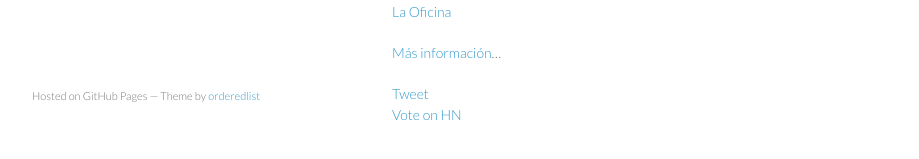
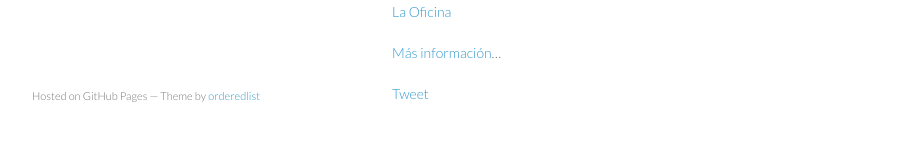
Before and after one commit to josejuansanchez/josejuansanchez.github.io, a Jekyll site: the page built from _posts/2013-11-22-charlas-sobre-android-en-almera-noviembre.md, in a window 1280 px wide and 1026 px high. Shown: the part 851-1010 px from the top of the window, without its empty margins (178-1097 px from the left). Built offline with Jekyll 4.4.1, drawn with Linux system fonts in a browser that asks for light colours; comment, search, counter and statistics services are not loaded.

Commit message:
Changes in layout

```diff
--- a/_layouts/post.html
+++ b/_layouts/post.html
@@ -7,36 +7,29 @@
 <p>{{page.date | date_to_string}}</p>
 <hr/>
 {{content}}
+</article>
 
 <div class="social">
 	<a href="https://twitter.com/share" class="twitter-share-button">Tweet</a>
 	<div data-size="medium" data-annotation="bubble" data-width="300" class="g-plusone"></div>
-    <a href="http://news.ycombinator.com/submit" class="hn-share-button">Vote on HN</a>
 </div>
+
 <div id="comments">
 	<div id="disqus_thread"></div>
 </div>
-      <script>
-        (function(d, t) {
-          var g = d.createElement(t),
-              s = d.getElementsByTagName(t)[0];
-          g.src = '//hnbutton.appspot.com/static/hn.min.js';
-          s.parentNode.insertBefore(g, s);
-        }(document, 'script'));
 
-      </script>
 <script>
 !function(d,s,id){var js,fjs=d.getElementsByTagName(s)[0];if(!d.getElementById(id)){js=d.createElement(s);js.id=id;js.src="https://platform.twitter.com/widgets.js";fjs.parentNode.insertBefore(js,fjs);}}(document,"script","twitter-wjs");
+</script>
 
-      </script>
 <script>
 (function() {
   var po = document.createElement('script'); po.type = 'text/javascript'; po.async = true;
   po.src = 'https://apis.google.com/js/plusone.js';
   var s = document.getElementsByTagName('script')[0]; s.parentNode.insertBefore(po, s);
 })();
+</script>
 
-      </script>
 <script>
 var disqus_shortname = 'josejuansanchez'; // Disqus account name
 
@@ -46,5 +39,3 @@
     (document.getElementsByTagName('head')[0] || document.getElementsByTagName('body')[0]).appendChild(dsq);
 })();
 </script>
-
-</article>
```
Lines whose indentation alone changed are shown as unchanged.
